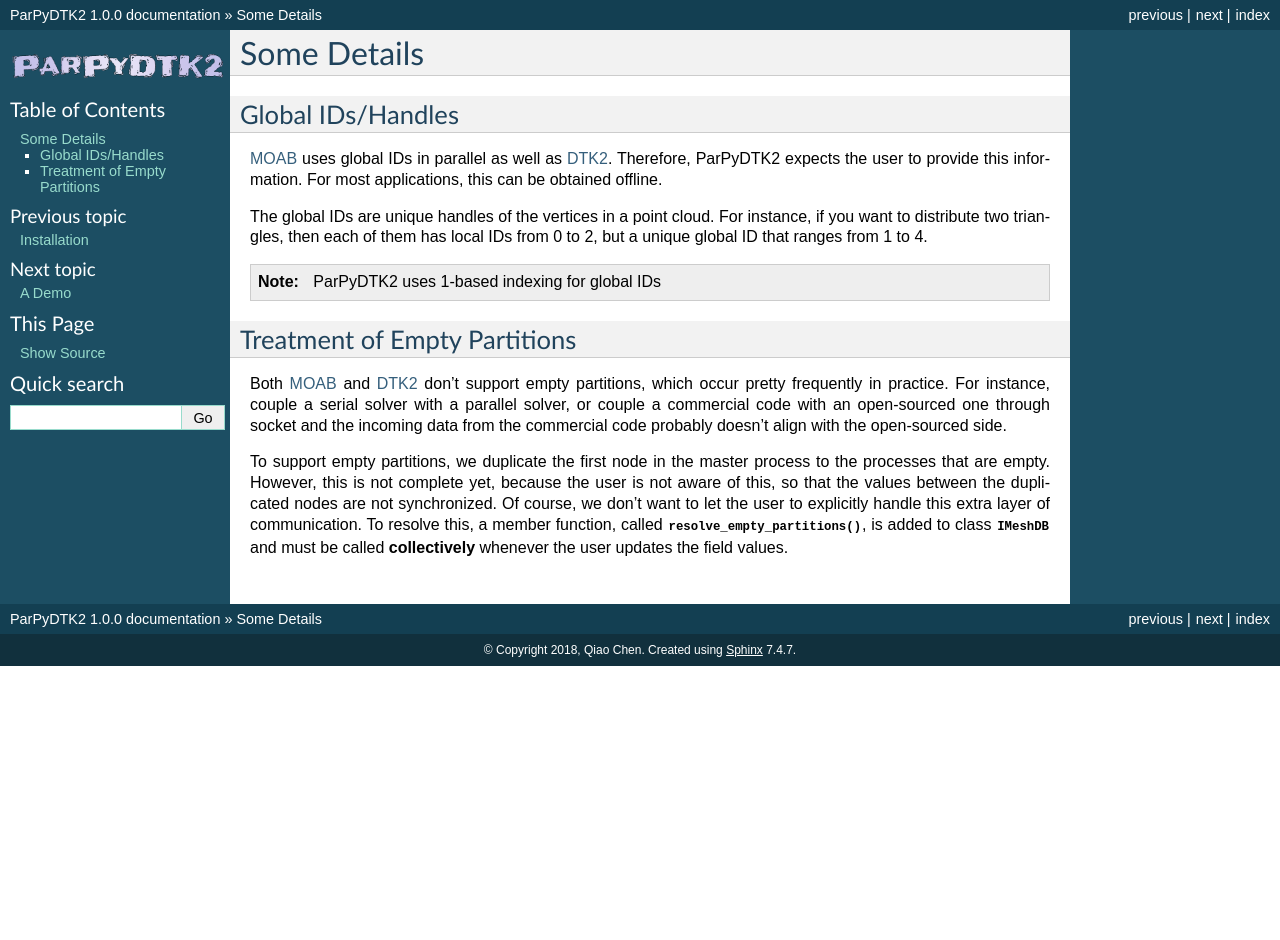
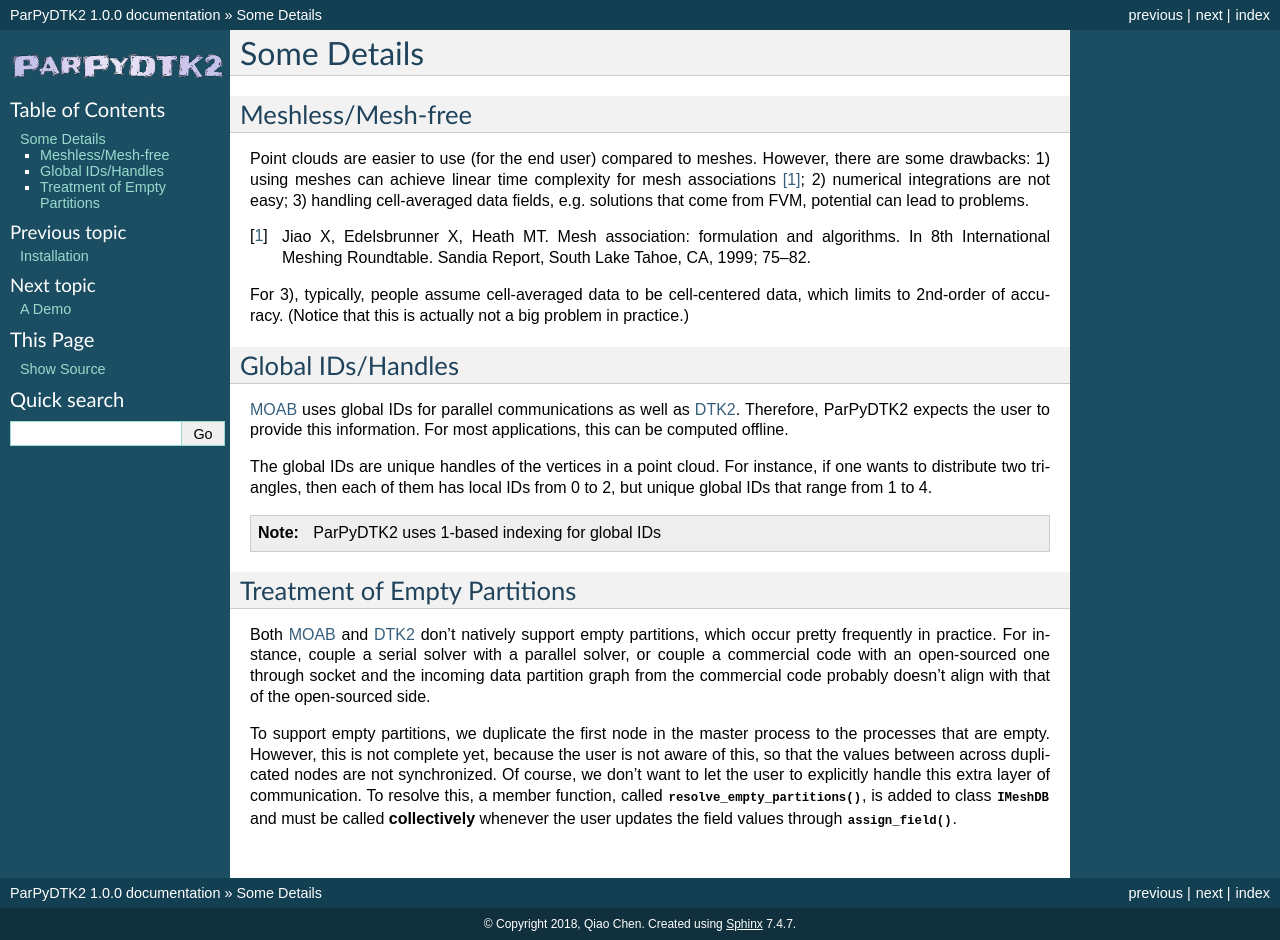
Before and after one commit to chiao45/parpydtk2, a Sphinx documentation site: the page built from docs/details.rst, in a window 1280 px wide. Built offline with Sphinx 7.4.7, drawn with Linux system fonts in a browser that asks for light colours; formulas are drawn with MathJax 3; before the commit the page ends 900 px from its top, so only the background shows below that.

Commit message:
fixed some typos

```diff
--- a/docs/demo.rst
+++ b/docs/demo.rst
@@ -7,7 +7,7 @@ A Demo
 
 Here, we show a demo for transferring solutions between two meshes of the
 unit square. We let the ``blue`` mesh participant run in parallel with two
-cores, while the ``green`` side is treated as serial mesh.
+cores, while the ``green`` side is treated as a serial mesh.
 
 .. code-block:: python
     :linenos:
@@ -87,7 +87,7 @@ the two mesh databases.
 
 As we can see, we equally distributed the mesh into the two cores as well as
 the corresponding global IDs. In line 56, the ``False`` flag indicates that
-the mesh database should use the user-provided global Ids.
+the mesh database should use the user-provided global IDs.
 
 .. warning::
 
--- a/docs/details.rst
+++ b/docs/details.rst
@@ -5,18 +5,39 @@
 Some Details
 ============
 
+.. _mesh_less:
+
+Meshless/Mesh-free
+------------------
+
+Point clouds are easier to use (for the end user) compared to meshes. However,
+there are some drawbacks: 1) using meshes can achieve linear time complexity
+for mesh associations [#]_; 2) numerical integrations are not easy; 3) handling
+cell-averaged data fields, e.g. solutions that come from FVM, potential can
+lead to problems.
+
+.. [#]
+
+    Jiao X, Edelsbrunner X, Heath MT. Mesh association: formulation and
+    algorithms. In 8th International Meshing Roundtable. Sandia Report, South
+    Lake Tahoe, CA, 1999; 75–82.
+
+For 3), typically, people assume cell-averaged data to be cell-centered data,
+which limits to 2nd-order of accuracy. (Notice that this is actually not a
+big problem in practice.)
+
 .. _global_ids:
 
 Global IDs/Handles
 ------------------
 
-`MOAB`_ uses global IDs in parallel as well as `DTK2`_. Therefore, ParPyDTK2
-expects the user to provide this information. For most applications, this can
-be obtained offline.
+`MOAB`_ uses global IDs for parallel communications as well as `DTK2`_.
+Therefore, ParPyDTK2 expects the user to provide this information. For most
+applications, this can be computed offline.
 
 The global IDs are unique handles of the vertices in a point cloud. For
-instance, if you want to distribute two triangles, then each of them has
-local IDs from 0 to 2, but a unique global ID that ranges from 1 to 4.
+instance, if one wants to distribute two triangles, then each of them has
+local IDs from 0 to 2, but unique global IDs that range from 1 to 4.
 
 .. note:: ParPyDTK2 uses 1-based indexing for global IDs
 
@@ -25,17 +46,18 @@ local IDs from 0 to 2, but a unique global ID that ranges from 1 to 4.
 Treatment of Empty Partitions
 -----------------------------
 
-Both `MOAB`_ and `DTK2`_ don't support empty partitions, which occur pretty
-frequently in practice. For instance, couple a serial solver with a parallel
-solver, or couple a commercial code with an open-sourced one through socket
-and the incoming data from the commercial code probably doesn't align with
-the open-sourced side.
+Both `MOAB`_ and `DTK2`_ don't natively support empty partitions, which occur
+pretty frequently in practice. For instance, couple a serial solver with a
+parallel solver, or couple a commercial code with an open-sourced one through
+socket and the incoming data partition graph from the commercial code probably
+doesn't align with that of the open-sourced side.
 
 To support empty partitions, we duplicate the first node in the master process
 to the processes that are empty. However, this is not complete yet, because
-the user is not aware of this, so that the values between the duplicated nodes
-are not synchronized. Of course, we don't want to let the user to explicitly
-handle this extra layer of communication. To resolve this, a member function,
-called :py:func:`~parpydtk2.IMeshDB.resolve_empty_partitions`, is
+the user is not aware of this, so that the values between across duplicated
+nodes are not synchronized. Of course, we don't want to let the user to
+explicitly handle this extra layer of communication. To resolve this, a member
+function, called :py:func:`~parpydtk2.IMeshDB.resolve_empty_partitions`, is
 added to class :py:class:`~parpydtk2.IMeshDB` and must be called
-**collectively** whenever the user updates the field values.
+**collectively** whenever the user updates the field values through
+:py:func:`~parpydtk2.IMeshDB.assign_field`.
```
Also changed, not shown: other parts of docs/demo.rst (+1 -1 lines), docs/install.rst (+11 -11 lines), docs/intro.rst (+17 -10 lines), 1 other file.
